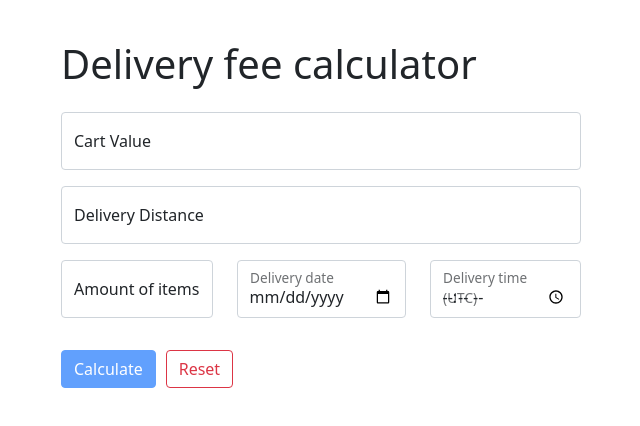
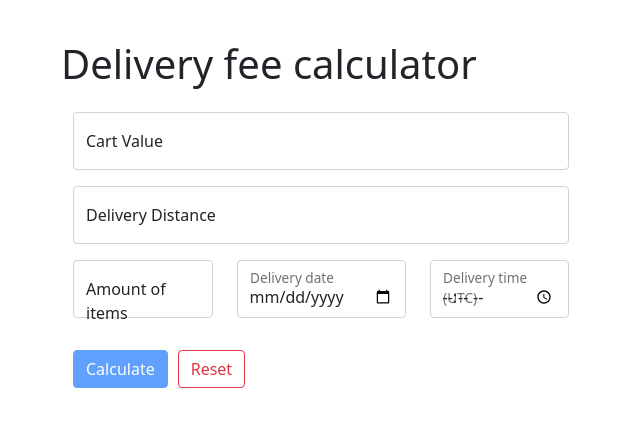
Before and after one commit to joelhackinen/deliveryfee, a React (Create React App) app: page / in a window 1280 px wide. Shown: the top 426 px of the page, without its empty margins (319-959 px from the left). Built offline with nearby package versions, Linux system fonts and the light colour scheme.

Commit message:
improved rerendering logic

```diff
--- a/src/App.tsx
+++ b/src/App.tsx
@@ -1,19 +1,15 @@
-import { useState } from "react";
 import { Container } from "react-bootstrap";
 
 import DeliveryForm from "./components/DeliveryForm";
-import FeeModal from "./components/FeeModal";
 
-import { Fee } from "./types";
 
 const App = () => {
-  const [fee, setFee] = useState<Fee>({} as Fee);
+  console.log("<App /> render");
 
   return (
     <Container id="main-container" style={{ maxWidth: 600, minWidth: 260, padding: 40 }}>
       <h1 className="mb-4">Delivery fee calculator</h1>
-      <DeliveryForm setFee={setFee} />
-      <FeeModal fee={fee} hide={() => setFee({} as Fee)}/>
+      <DeliveryForm />
     </Container>
   );
 };
--- a/src/components/DeliveryForm.tsx
+++ b/src/components/DeliveryForm.tsx
@@ -1,23 +1,29 @@
-import { FormEvent, useState } from "react";
-
-import { calculateFee } from "../utils/helper";
+import { FormEvent, useState, useCallback } from "react";
 
 import {
   Button,
   Form,
   FloatingLabel,
   Row,
-  Col
+  Col,
+  Container
 } from "react-bootstrap";
+
+import { calculateFee } from "../utils/helper";
 
 import { Fee } from "../types";
 
-const DeliveryForm = ({ setFee }: { setFee: (fee: Fee) => void }) => {
+import FeeModal from "./FeeModal";
+
+
+const DeliveryForm = () => {
+  console.log("<DeliveryForm /> render");
   const [cart, setCart] = useState<string>("")
   const [distance, setDistance] = useState<string>("");
   const [amount, setAmount] = useState<string>("");
   const [date, setDate] = useState<string>("");
   const [time, setTime] = useState<string>("");
+  const [fee, setFee] = useState<Fee>({} as Fee);
 
   const cartOk = cart !== "" && !isNaN(Number(cart)) && Number(cart) > 0;
   const distanceOk = distance != "" && !isNaN(Number(distance)) && Number(distance) > 0;
@@ -38,6 +44,8 @@ const DeliveryForm = ({ setFee }: { setFee: (fee: Fee) => void }) => {
     }));
   };
 
+  const hideModal = useCallback(() => setFee({} as Fee), []);
+
   const resetFields = () => {
     setCart("");
     setDistance("");
@@ -48,6 +56,8 @@ const DeliveryForm = ({ setFee }: { setFee: (fee: Fee) => void }) => {
 
 
   return (
+    <Container>
+      <FeeModal fee={fee} hide={hideModal}/>
       <Form onSubmit={submit}>
         <Form.Group>
           <FloatingLabel label="Cart Value" className="mb-3">
@@ -111,6 +121,7 @@ const DeliveryForm = ({ setFee }: { setFee: (fee: Fee) => void }) => {
           Reset
         </Button>
       </Form>
+    </Container>
   );
 };
 
--- a/src/components/FeeModal.tsx
+++ b/src/components/FeeModal.tsx
@@ -1,10 +1,12 @@
+import { memo } from "react";
 import { CloseButton, Modal, Table } from "react-bootstrap";
 import { Fee } from "../types";
 import { DESCRIPTIONS, BASE_FEE, MAX_FEE, FREE_DELIVERY_THRESHOLD } from "../utils/constants";
 import { isEmpty } from "../utils/helper";
 
 
-const FeeModal = ({ fee, hide } : { fee: Fee, hide: () => void }) => {
+const FeeModal = memo(function FeeModal({ fee, hide } : { fee: Fee, hide: () => void }) {
+  console.log("<Feemodal /> render")
   if (isEmpty(fee)) {
     return null;
   }
@@ -76,6 +78,6 @@ const FeeModal = ({ fee, hide } : { fee: Fee, hide: () => void }) => {
       </Modal.Body>
     </Modal>
   );
-};
+});
 
 export default FeeModal;
```
Also changed, not shown: 1 other file (tests, documents, lock files or other folders). Lines whose indentation alone changed are shown as unchanged.
